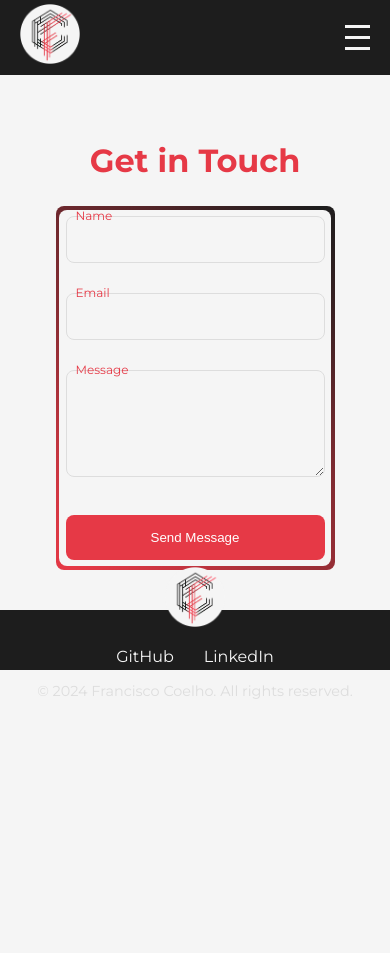
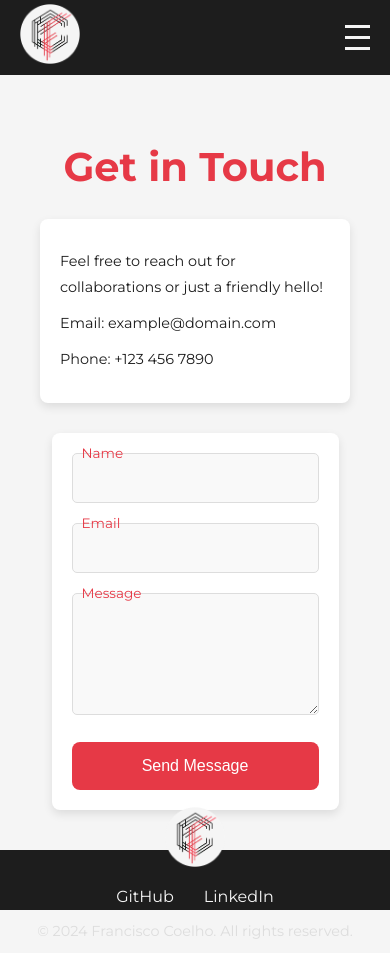
Before and after one commit to coelhof12/coelhof12.github.io, a React (Create React App) app: page /#/contact in a window 390 px wide. Before the commit the page ends 844 px from the top, so only its background shows below. Built offline with nearby package versions, Linux system fonts and the light colour scheme.

Commit message:
Redesigned contact form layout with a split view, added hover and focus effects, and ensured responsive design compatibility

```diff
--- a/src/pages/Contact.js
+++ b/src/pages/Contact.js
@@ -1,13 +1,17 @@
 import React from 'react';
 import '../index.css';
 import '../styles/Contacts.css';
-
 
 function Contact() {
   return (
     <div className="contact-container">
       <h1>Get in Touch</h1>
-      {/* Add the form wrapper here */}
+      <div className="contact-content">
+        <div className="contact-info">
+          <p>Feel free to reach out for collaborations or just a friendly hello!</p>
+          <p>Email: example@domain.com</p>
+          <p>Phone: +123 456 7890</p>
+        </div>
         <div className="form-wrapper">
           <form className="contact-form">
             <div className="form-group">
@@ -26,6 +30,7 @@ function Contact() {
           </form>
         </div>
       </div>
+    </div>
   );
 }
 
--- a/src/styles/Contacts.css
+++ b/src/styles/Contacts.css
@@ -1,59 +1,57 @@
 .contact-container {
+  padding: 40px;
+  background-color: #f5f5f5;
+  color: #1D1D1D;
   text-align: center;
-  padding: 40px;
-  width: 100%; /* Ensure full width */
+}
+
+.contact-container h1 {
+  font-size: 2.5rem;
+  margin-bottom: 20px;
+  color: #E63946;
+}
+
+.contact-content {
+  display: flex;
+  justify-content: space-between;
+  flex-wrap: wrap;
+  gap: 20px;
+  align-items: center;
+  margin-top: 20px;
+}
+
+.contact-info {
+  flex: 1;
+  min-width: 300px;
+  text-align: left;
+  padding: 20px;
+  border-radius: 8px;
+  background: #ffffff;
+  box-shadow: 0 4px 10px rgba(0, 0, 0, 0.1);
+}
+
+.contact-info p {
+  margin: 10px 0;
+  line-height: 1.8;
 }
 
 .form-wrapper {
-  position: relative;
-  display: block; /* Changed from inline-block */
-  width: 100%;
-  max-width: 800px; /* Adjust as needed */
-  margin: 0 auto; /* Center the form */
+  flex: 1;
+  max-width: 500px;
+  background: #ffffff;
+  padding: 20px;
   border-radius: 8px;
-  overflow: hidden;
-}
-
-.form-wrapper::before {
-  content: '';
-  position: absolute;
-  top: -50%;
-  left: -50%;
-  width: 200%;
-  height: 200%;
-  background: conic-gradient(
-    from 180deg at 50% 50%,
-    #E63946,
-    #1D1D1D,
-    #E63946
-  );
-  animation: rotate 5s linear infinite;
-}
-
-.form-wrapper::after {
-  content: '';
-  position: absolute;
-  top: calc(2px + 0.5%);
-  left: calc(2px + 0.5%);
-  right: calc(2px + 0.5%);
-  bottom: calc(2px + 0.5%);
-  background: #F5F5F5;
-  border-radius: 8px;
+  box-shadow: 0 4px 10px rgba(0, 0, 0, 0.1);
 }
 
 .contact-form {
-  position: relative;
-  z-index: 1;
-  width: 100%; /* Ensure the form takes up the full width */
-  max-width: 800px; /* Increase the max-width */
-  margin: 0 auto;
-  padding: 20px;
-  animation: fadeIn 1s ease;
+  display: flex;
+  flex-direction: column;
+  gap: 20px;
 }
 
 .form-group {
   position: relative;
-  margin-bottom: 30px;
 }
 
 .form-group input,
@@ -61,25 +59,27 @@
   width: 100%;
   padding: 15px;
   border: 1px solid #ddd;
-  border-radius: 8px;
-  background: transparent;
+  border-radius: 5px;
+  background: #f9f9f9;
   color: #1D1D1D;
-  transition: border-color 0.3s ease, box-shadow 0.3s ease;
+  font-size: 1rem;
+  transition: all 0.3s ease;
 }
 
 .form-group input:focus,
 .form-group textarea:focus {
   border-color: #E63946;
   box-shadow: 0 0 8px rgba(230, 57, 70, 0.5);
+  outline: none;
 }
 
 .form-group label {
   position: absolute;
+  top: 15px;
   left: 15px;
-  top: 15px;
-  color: #1D1D1D;
+  font-size: 1rem;
+  color: #aaa;
   transition: all 0.3s ease;
-  pointer-events: none;
 }
 
 .form-group input:focus + label,
@@ -88,60 +88,29 @@
 .form-group textarea:not(:placeholder-shown) + label {
   top: -10px;
   left: 10px;
-  font-size: 12px;
+  font-size: 0.85rem;
   color: #E63946;
 }
 
 .submit-button {
+  padding: 15px;
+  border: none;
   background-color: #E63946;
   color: white;
-  padding: 15px 30px;
-  border: none;
+  font-size: 1rem;
   border-radius: 8px;
   cursor: pointer;
-  transition: background-color 0.3s ease, transform 0.3s ease;
+  transition: transform 0.2s, background-color 0.3s;
 }
 
 .submit-button:hover {
-  background-color: #f25c67;
+  background-color: #D62828;
   transform: translateY(-2px);
 }
 
-/* Keyframes */
-@keyframes rotate {
-  to {
-    transform: rotate(360deg);
+@media (max-width: 768px) {
+  .contact-content {
+    flex-direction: column;
+    gap: 30px;
   }
 }
-
-@keyframes fadeIn {
-  from {
-    opacity: 0;
-    transform: translateY(20px);
-  }
-  to {
-    opacity: 1;
-    transform: translateY(0);
-  }
-}
-
-/* Responsive adjustments */
-@media (max-width: 768px) {
-  .contact-form {
-    padding: 15px;
-  }
-
-  .form-wrapper {
-    max-width: 90%; /* Adjust for smaller screens */
-  }
-}
-
-@media (max-width: 480px) {
-  .contact-form {
-    padding: 10px;
-  }
-
-  .submit-button {
-    width: 100%;
-  }
-}
```
Lines whose indentation alone changed are shown as unchanged.
